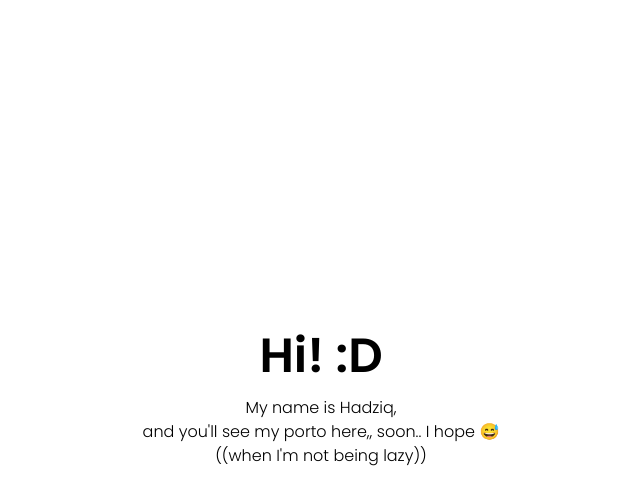
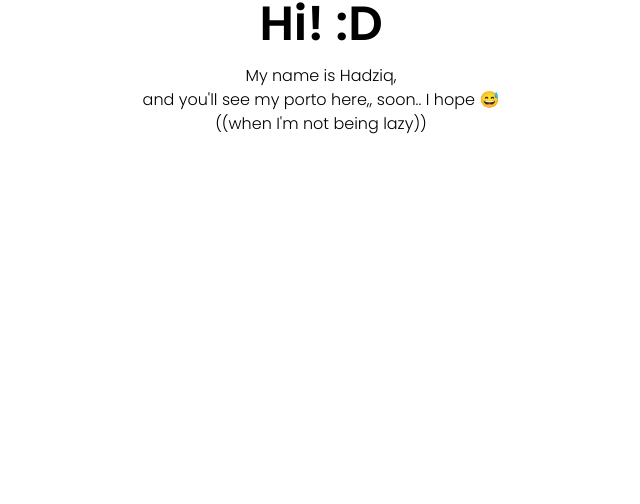
Before and after one commit to mhadziqrazin/hadziqrazin, a SvelteKit app: page / in a window 1280 px wide. Shown: the top 504 px of the page, without its empty margins (319-959 px from the left). Built offline with nearby package versions, Linux system fonts and the light colour scheme.

Commit message:
feat: custom screen height class

```diff
--- a/src/app.css
+++ b/src/app.css
@@ -2,11 +2,11 @@
 @tailwind components;
 @tailwind utilities;
 
-div {
-  height: 100vh;
-  height: 100dvh;
-}
-
 body {
   font-family: 'Poppins', sans-serif;
 }
+
+.screen-height {
+  height: 100dvh;
+  height: 100vh;
+}
```
